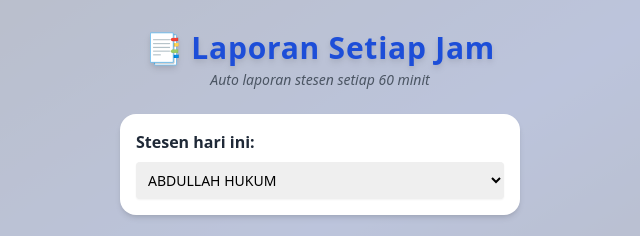
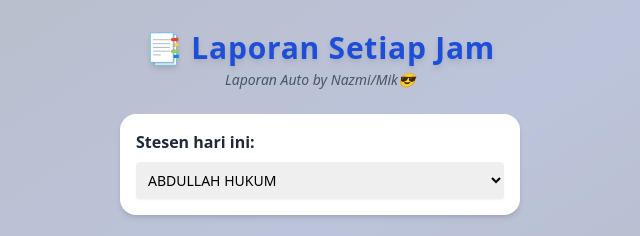
Before and after one commit to Mickeymik95/Laporan_Kerja, a plain HTML site: page index.html in a window 1280 px wide. Shown: the part 172-408 px from the top of the page, 320-960 px from the left. Drawn offline with nearby package versions, Linux system fonts and the light colour scheme.

Commit message:
Update index.html

```diff
--- a/index.html
+++ b/index.html
@@ -22,7 +22,7 @@
   <h2 class="text-3xl font-extrabold text-blue-700 drop-shadow-md tracking-wide">
     📑 Laporan Setiap Jam
   </h2>
-  <p class="text-sm text-gray-600 mt-1 italic">Auto laporan stesen setiap 60 minit</p>
+  <p class="text-sm text-gray-600 mt-1 italic">Laporan Auto by Nazmi/Mik😎</p>
 </div>
 
     <!-- Pilih / ubah stesen -->
```
